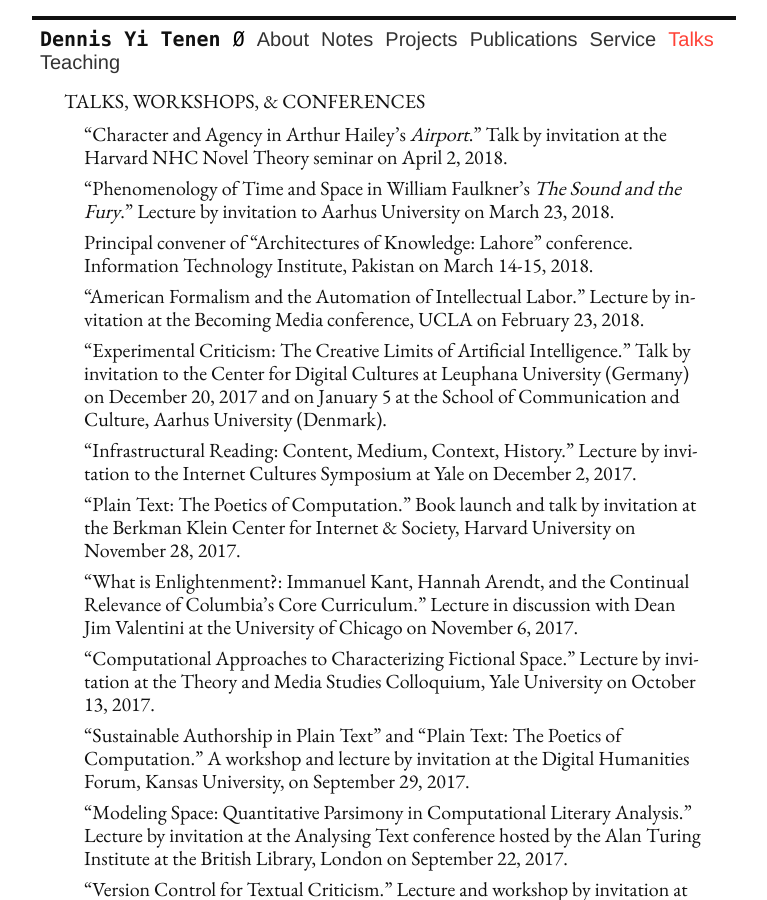
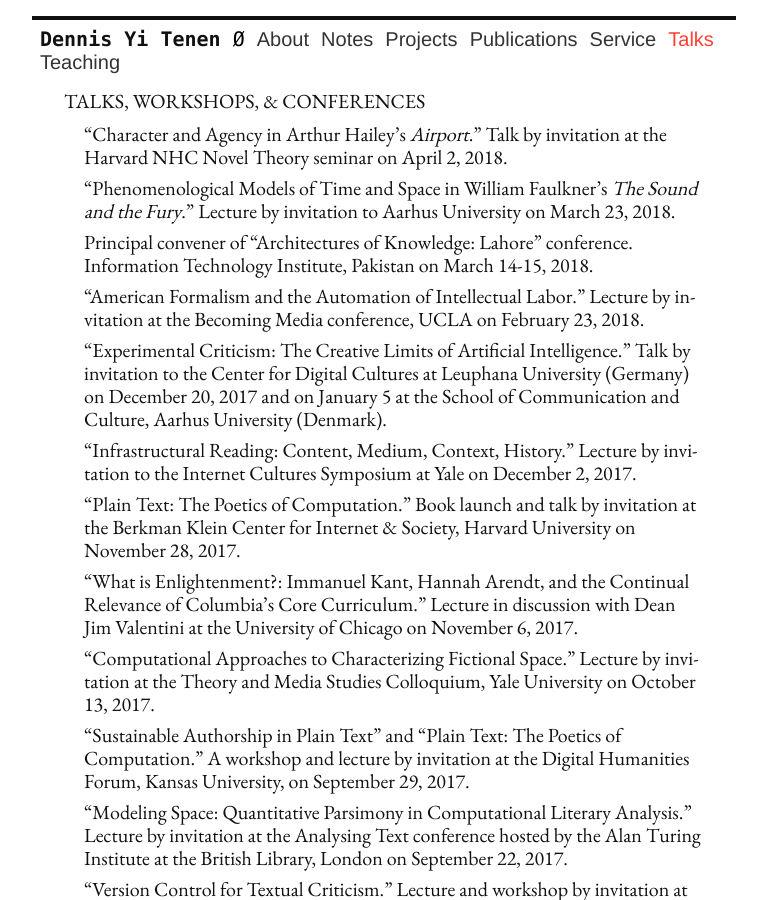
Before and after one commit to denten/denten.github.io, a Jekyll site: the page built from _pages/talks.md, in a window 1280 px wide and 900 px high. Shown: the whole window, without its empty margins (256-1023 px from the left). Built offline with Jekyll 4.4.1, drawn with Linux system fonts in a browser that asks for light colours.

```diff
--- a/_includes/CV/06-talks.md
+++ b/_includes/CV/06-talks.md
@@ -3,8 +3,9 @@
 
 - "Character and Agency in Arthur Hailey's *Airport*." Talk by invitation at
   the Harvard NHC Novel Theory seminar on April 2, 2018.
-- "Phenomenology of Time and Space in William Faulkner's *The Sound and the
-  Fury*." Lecture by invitation to Aarhus University on March 23, 2018.
+- "Phenomenological Models of Time and Space in William Faulkner's *The Sound
+  and the Fury*." Lecture by invitation to Aarhus University on March 23,
+2018.
 - Principal convener of "Architectures of Knowledge: Lahore" conference.
   Information Technology Institute, Pakistan on March 14-15, 2018.
 - "American Formalism and the Automation of Intellectual Labor." Lecture by
```
